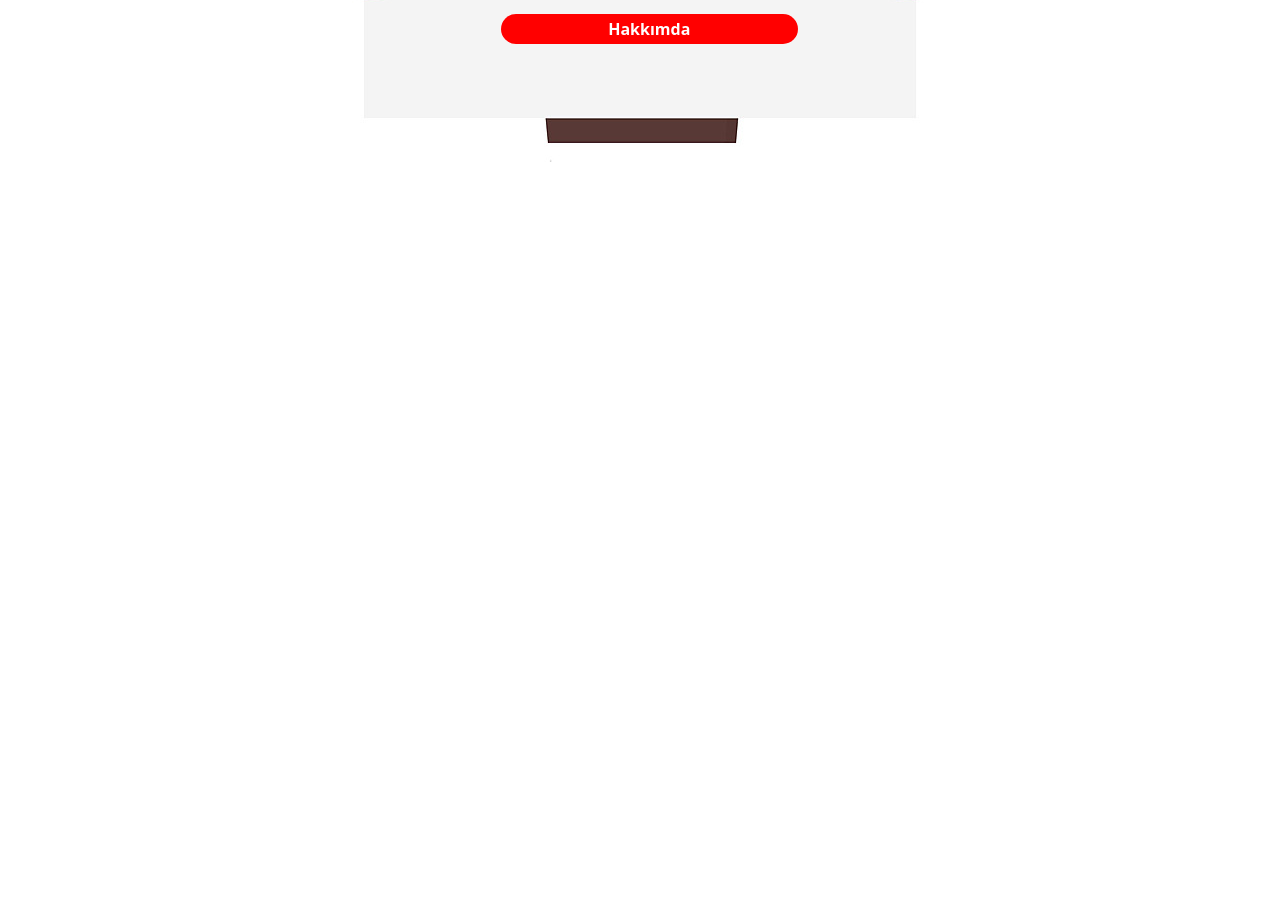
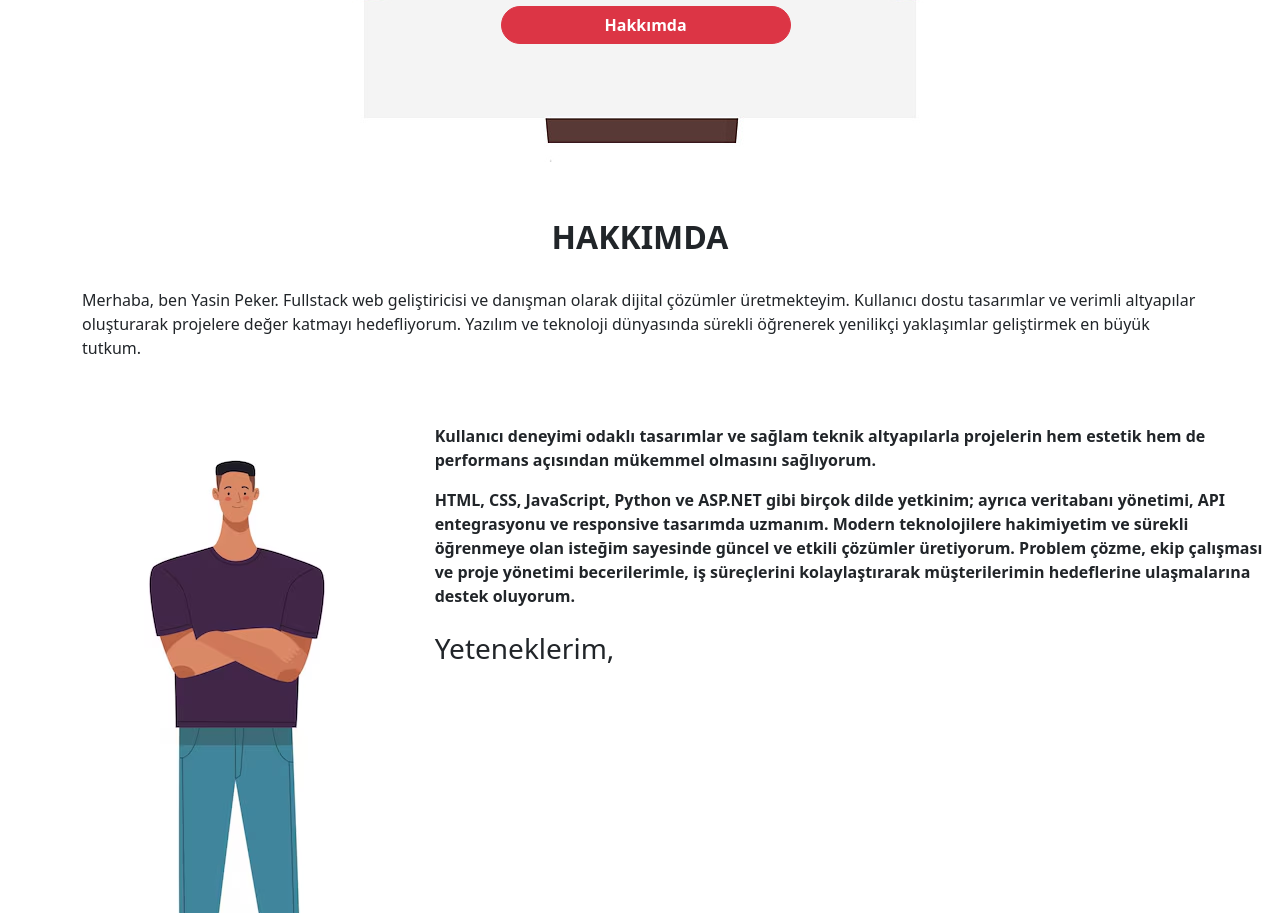
Before and after one commit to yasinserhatpeker/myWebSite.html, a plain HTML site: page YasinSerhatPeker/index.html in a window 1280 px wide. Shown: the part 499-1412 px from the top of the page. Before the commit the page ends 800 px from the top, so only its background shows below. Drawn offline with Linux system fonts and the light colour scheme.

Commit message:
about part is done.

```diff
--- a/YasinSerhatPeker/index.html
+++ b/YasinSerhatPeker/index.html
@@ -47,20 +47,11 @@
     }
     .banner-desc span {
       font-weight: 800;
+
       color: gray;
       padding-top:5px;
     }
-    .banner-desc .about {
-      display: flex;
-      justify-content: center;
-      background-color: red;
-      margin-top: 12px;
-      color: #fff;
-      border-radius: 15px;
-      padding: 3px;
-     text-decoration: none;
 
-    }
 
 
   </style>
@@ -72,6 +63,7 @@
 
     <nav class="navbar navbar-expand-lg bg-body-tertiary  fixed-top">
         <div class="container">
+           <img src="/YasinSerhatPeker/image/webicon2.png" style="height: 40px; width:40px" class="me-3"  alt="">
           <a class="navbar-brand" href="#">Yasin Peker</a>
           <button class="navbar-toggler" type="button" data-bs-toggle="collapse" data-bs-target="#navbarNav" aria-controls="navbarNav" aria-expanded="false" aria-label="Toggle navigation">
             <span class="navbar-toggler-icon"></span>
@@ -103,14 +95,14 @@
  <section id="home">
   <div class="container">
     <div class="banner">
-      <div class="banner-image d-flex justify-content-center">
+      <div class="banner-image d-flex justify-content-center align-items-center">
         <img src="/YasinSerhatPeker/image/human2.jpg" alt="">
 
       </div>
       <div class="banner-desc d-flex flex-column ">
            <h1 class="d-flex justify-content-center fw-bold">Yasin Peker</h1>
-             <span>Fullstack Web Developer - Consultant</span>
-             <span > <a href="#" class="about">Hakkımda</a></span>
+             <span class="mb-2">Fullstack Web Developer - Danışman</span>
+              <button class="btn btn-danger rounded-pill fw-bold mt-2">Hakkımda</button>
 
       </div>
 
@@ -120,6 +112,36 @@
   </div>
 
 
+ </section>
+
+
+ <section id="about">
+  <div class="container ">
+    <div class="d-flex justify-content-center align-items-center flex-column mt-5 mb-5">
+      <h2 class="mt-2 mb-3 fw-bold">HAKKIMDA</h2>
+      <span class="mt-3 mb-3 fw-light" >Merhaba, ben Yasin Peker. Fullstack web geliştiricisi ve danışman olarak dijital çözümler üretmekteyim. Kullanıcı dostu tasarımlar ve verimli altyapılar oluşturarak projelere değer katmayı hedefliyorum. Yazılım ve teknoloji dünyasında sürekli öğrenerek yenilikçi yaklaşımlar geliştirmek en büyük tutkum.</span>
+    </div>
+
+  </div>
+ </section>
+
+ <section>
+
+    <div class="row">
+      <div class="col-4">
+         <img src="/YasinSerhatPeker/image/human3.avif" alt="">
+      </div>
+      <div class="col-8">
+        <div class="d-flex flex-column" style="font-weight: 600;">
+           <span>Kullanıcı deneyimi odaklı tasarımlar ve sağlam teknik altyapılarla projelerin hem estetik hem de performans açısından mükemmel olmasını sağlıyorum. <p></p>
+
+            HTML, CSS, JavaScript, Python ve ASP.NET gibi birçok dilde yetkinim; ayrıca veritabanı yönetimi, API entegrasyonu ve responsive tasarımda uzmanım. Modern teknolojilere hakimiyetim ve sürekli öğrenmeye olan isteğim sayesinde güncel ve etkili çözümler üretiyorum. Problem çözme, ekip çalışması ve proje yönetimi becerilerimle, iş süreçlerini kolaylaştırarak müşterilerimin hedeflerine ulaşmalarına destek oluyorum.</span>
+            <h3 class="mt-4">Yeteneklerim,</h3>
+
+        </div>
+      </div>
+
+  </div>
  </section>
 
 
```
Also changed, not shown: YasinSerhatPeker/image/human3.avif (added), YasinSerhatPeker/image/webicon.png (added), YasinSerhatPeker/image/webicon2.png (added).
